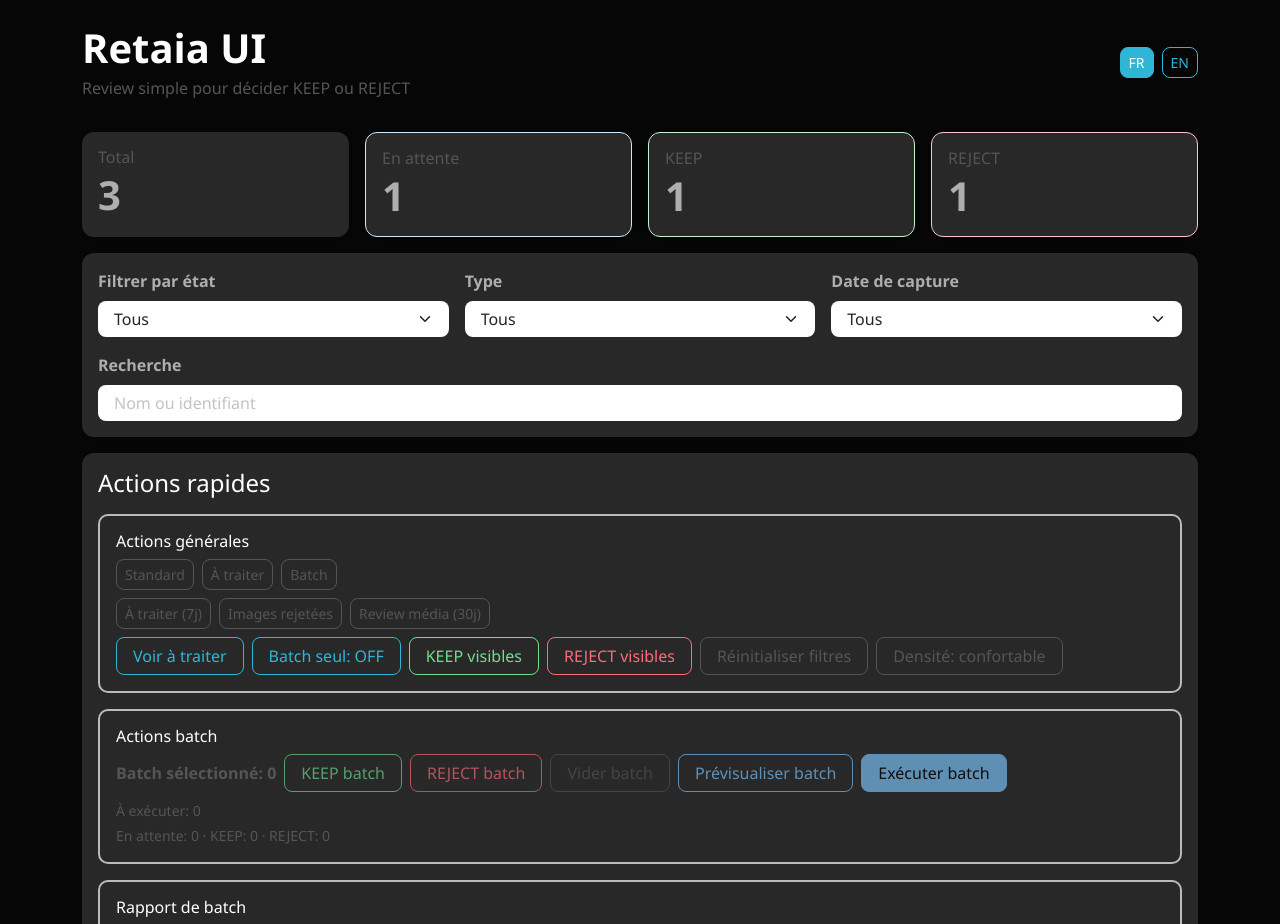
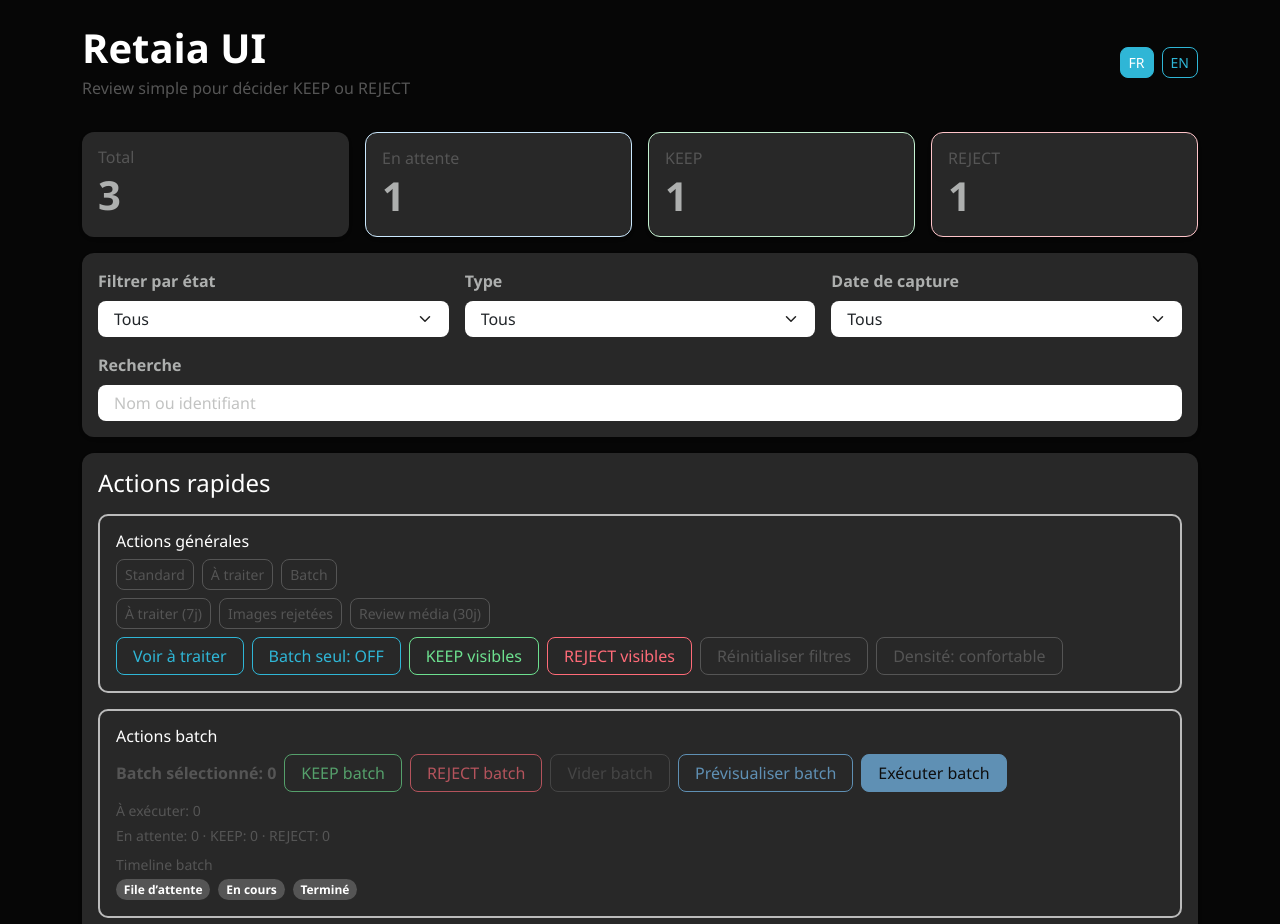
Before and after one commit to Retaia/retaia-ui, a React (Vite) app: page / in a window 1280 px wide. Shown: the top 924 px of the page. Built offline with nearby package versions, Linux system fonts and the light colour scheme; no server answers.

Commit message:
feat(ui): add batch execution progress timeline

```diff
--- a/src/App.tsx
+++ b/src/App.tsx
@@ -199,6 +199,35 @@ function App() {
     return t('assets.emptyBatch')
   }, [batchIds.length, batchOnly, filter, search, t])
 
+  const batchTimeline = useMemo(() => {
+    const queued = !!pendingBatchExecution
+    const running = executingBatch
+    const failed = executeStatus?.kind === 'error'
+    const done = executeStatus?.kind === 'success' && !queued && !running
+
+    return [
+      {
+        key: 'queued',
+        active: queued,
+        done: !queued && (running || done || failed),
+        label: t('actions.timelineQueued'),
+      },
+      {
+        key: 'running',
+        active: running,
+        done: !running && (done || failed),
+        label: t('actions.timelineRunning'),
+      },
+      {
+        key: 'done',
+        active: done,
+        done,
+        error: failed,
+        label: failed ? t('actions.timelineError') : t('actions.timelineDone'),
+      },
+    ]
+  }, [executeStatus?.kind, executingBatch, pendingBatchExecution, t])
+
   useEffect(() => {
     if (typeof window === 'undefined') {
       return
@@ -1205,6 +1234,23 @@ function App() {
                   t('actions.batchScopeReject', { count: batchScope.reject }),
                 ].join(' · ')}
               </p>
+            </section>
+            <section className="mt-2" aria-label={t('actions.timelineTitle')}>
+              <p className="mb-1 small text-secondary">{t('actions.timelineTitle')}</p>
+              <div data-testid="batch-timeline" className="d-flex flex-wrap gap-2">
+                {batchTimeline.map((step) => (
+                  <span
+                    key={step.key}
+                    className={[
+                      'badge',
+                      step.active ? 'text-bg-info' : step.done ? 'text-bg-success' : 'text-bg-secondary',
+                      step.error ? 'text-bg-danger' : '',
+                    ].join(' ')}
+                  >
+                    {step.label}
+                  </span>
+                ))}
+              </div>
             </section>
             {previewingBatch || executingBatch ? (
               <p data-testid="batch-busy-status" className="small text-secondary mt-2 mb-0">
--- a/src/i18n/resources.ts
+++ b/src/i18n/resources.ts
@@ -46,6 +46,11 @@ export const resources = {
       'actions.batchScopePending': 'Pending: {count}',
       'actions.batchScopeKeep': 'KEEP: {count}',
       'actions.batchScopeReject': 'REJECT: {count}',
+      'actions.timelineTitle': 'Batch timeline',
+      'actions.timelineQueued': 'Queued',
+      'actions.timelineRunning': 'Running',
+      'actions.timelineDone': 'Done',
+      'actions.timelineError': 'Error',
       'actions.batchBusy': 'Batch operation in progress. Decision actions are temporarily locked.',
       'actions.keepBatch': 'KEEP batch',
       'actions.rejectBatch': 'REJECT batch',
@@ -178,6 +183,11 @@ export const resources = {
       'actions.batchScopePending': 'En attente: {count}',
       'actions.batchScopeKeep': 'KEEP: {count}',
       'actions.batchScopeReject': 'REJECT: {count}',
+      'actions.timelineTitle': 'Timeline batch',
+      'actions.timelineQueued': 'File d’attente',
+      'actions.timelineRunning': 'En cours',
+      'actions.timelineDone': 'Terminé',
+      'actions.timelineError': 'Erreur',
       'actions.batchBusy': 'Opération batch en cours. Les actions de décision sont temporairement verrouillées.',
       'actions.keepBatch': 'KEEP batch',
       'actions.rejectBatch': 'REJECT batch',
```
Also changed, not shown: 2 other files (tests, documents, lock files or other folders).
